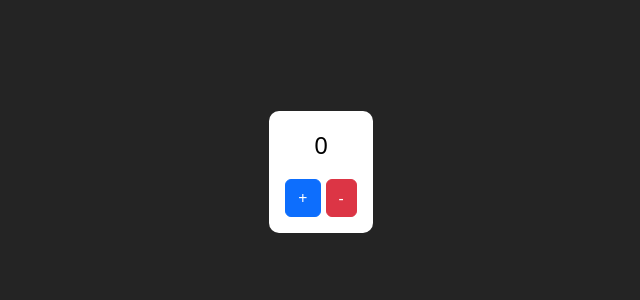
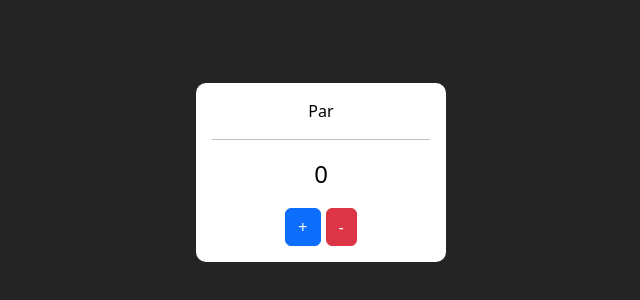
Before and after one commit to candeviolam/react-base, a React (Vite) app: page / in a window 1280 px wide. Shown: the part 188-488 px from the top of the page, without its empty margins (319-959 px from the left). Built offline with nearby package versions, Linux system fonts and the light colour scheme.

Commit message:
hook: useState, ejemplo en App de contador + y -, con mensaje de par/impar con el onCLick{}

```diff
--- a/src/App.css
+++ b/src/App.css
@@ -5,6 +5,7 @@
   padding: 1rem;
   box-sizing: border-box;
   border-radius: 10px;
+  width: 250px;
 }
 
 .counter-app div {
--- a/src/App.jsx
+++ b/src/App.jsx
@@ -31,18 +31,79 @@ const Pokemons = ({ pokemones }) => {
 };
 //#endregion
 
+//             creamos una func que se encarga de recibir counter (porque no existe fuera de App) y me va a devolver el mensaje
+// const msj = (counter) => counter % 2 === 0 ? "Par" : "Impar";
+
 //Componente que exporto e importo en el archivo main
 function App() {
+  //vamos a declarar con la sintaxis de useState el valor inicial que queremos incrustar en nstra aplicación
+  //    abrimos y cerramos corchetes porque en la posición 0 del array, el useState me va a devolver la variable que quiero usar (que en éste caso va a ser "counter") -> puedo llamarla como quiera
+  //              en el 2do elem, que es el índice 1, me va a devolver una función (que puedo llamarle como quiera)
+  //               normalmente la nomenclatura para las funcs del useState se llaman "set" + el nombre de la variable que vamos a modificar (camelCase)
+  //                          igualar eso a useState, pq ésto es como hacer destructuring, estar haciendo destructuración de un array
+  //                                     el useS recibe como parám el estado inicial, el 1er estado que va a tener mi elem -> el est inicial puede ser "undefined" "null", es decir que puedo no pasarle nada al useS como estado inicial (pero tengo que ver qué repercusiones va a tener en mi aplicación)
+  //                                     normalmente siempre vamos a iniciar nstras variables, en este caso la iniciamos en 0, que es el valor que teníamos en el label antes de poner la variable (cuando era texto plano) -> si yo acá pusiera "1" o "9", ese es el valor con el que iniciaría mi counter en la aplcación cuando entre a la url
+  //si bien ésto es una constante, vamos a "modificar" el valor de la const con la función -> useS no modifica el valor de la constante, sino que internamente elimina la variable que existía y crea una nueva con el valor que le pase, pero asignándole el mismo nombre (elimina el valor y vuelve a crearlo) -> con useS no voy a estar modificando una constante, sino que voy a estar creando constantemente esas variables
+  //              vamos a utilizar el setCounter para asignarle el valor al useState que nos queremos que tenga, p/eso vamos a hacer uso de la función onClick del botón (abajo)
+  const [counter, setCounter] = useState(0); // -> HOOK que se encarga de manejar el estado
+
+  //                                     ejecutar acá como est inic la func " msj(counter) " adentro de los paréntesis (de la constante de arriba )
+  const [mensaje, setMensaje] = useState("Par"); // -> adentro del div de counter-app ...
+
+  //ésta func va a manejar cuando mi usuario haga click en "+" (botón abajo) -> nombre que quiera a la func
+  //                      podría recibir "e" pero no la voy a poner porque no la necesito (porque no estamos en un formulario (?)
+  function handleAddClick() {
+    //en setCounter, le paso el valor que quiero que tenga la variable (cuando hago el click) -> el dato/est inicial es modificado y se renderiza el num del click, pero si actualizo la pág vuelve al valor inicial
+    //         no podemos hacer "counter++" porque counter es una constante y no está permitido, ahí estaría acumulando sobre la misma variable y modificándole el valor, sino que:
+    //         acá no estaría sumándole uno a counter (como en el ej de arriba), sino que le sumaría 1 a "0", y en la 2da vuelta 1 + 1, dsp 2 +1 , etc
+    //         acá no estoy usando counter para acumular valor, sino que lo estoy usando para tomar su valor y sumarle ese valor 1
+    //setCounter termina moficiando el valor inicial a "counter + 1"
+    setCounter(counter + 1);
+    handleMessageChange();
+  }
+
+  function handleDeleteClick() {
+    setCounter(counter - 1);
+    handleMessageChange();
+  }
+
+  function handleMessageChange(){
+    //setMensaje y utilizar un operador ternario y preguntar:
+    //                                   de lo contrario
+    setMensaje(counter % 2 === 0 ? "Par" : "Impar");
+  }
+  /*
+    //afuera arriba tengo la constante para ésta lógica
+    //extrayendo la lógica para que la podamos hacer en un mismo lugar
+    setMensaje(msj(counter)); -> poner ésto en lugar del setMensaje(counter % 2 ===...) de arriba
+  */
+
   return (
     //          porque estoy usando el css de bootstrap
+    //       abro y cierro llaves p/ poner mi variable dentro del label (remplacé el texto plano del 0 por una variable)
+    //                                      onClick de react (como el "click" de addEv.Lis. de js) p/asignarle el valor al useS que queremos que tenga (?
+    //                                               onClick recibe la función que voy a utilizar (en éste caso la voy a crear en la "handleAddClick" arriba )
+    //                                               cuando tengo una func que recibe el mismo parám que la func interna que se está ejecutando, no hace falta que cree una nueva, sólo le paso la referencia hacia dónde está mi func y react la ejecuta automáticamente (no hace falta hacer el (e), (e).. de abajo en la opción)
     <div className="counter-app">
-      <label>0</label>
+      <span>{mensaje}</span>
+      <hr />
+      <label>{counter}</label>
       <div>
-        <button className="btn btn-primary">+</button>
-        <button className="btn btn-danger">-</button>
+        <button className="btn btn-primary" onClick={handleAddClick}>
+          +
+        </button>
+        <button className="btn btn-danger" onClick={handleDeleteClick}>
+          -
+        </button>
       </div>
     </div>
   );
 }
 
+//    una opcioón p/llamar esta función en el onClick={} es crear otra funcion que se llame handleAddClick y llamar a handleAddClick: (explicación de porqué no arriba)
+//    onClick={(e) => handleAddClick(e)}
+
+
+//cuando se usa el useState, tiene un pequeño delay de una acción
+
 export default App;
```
